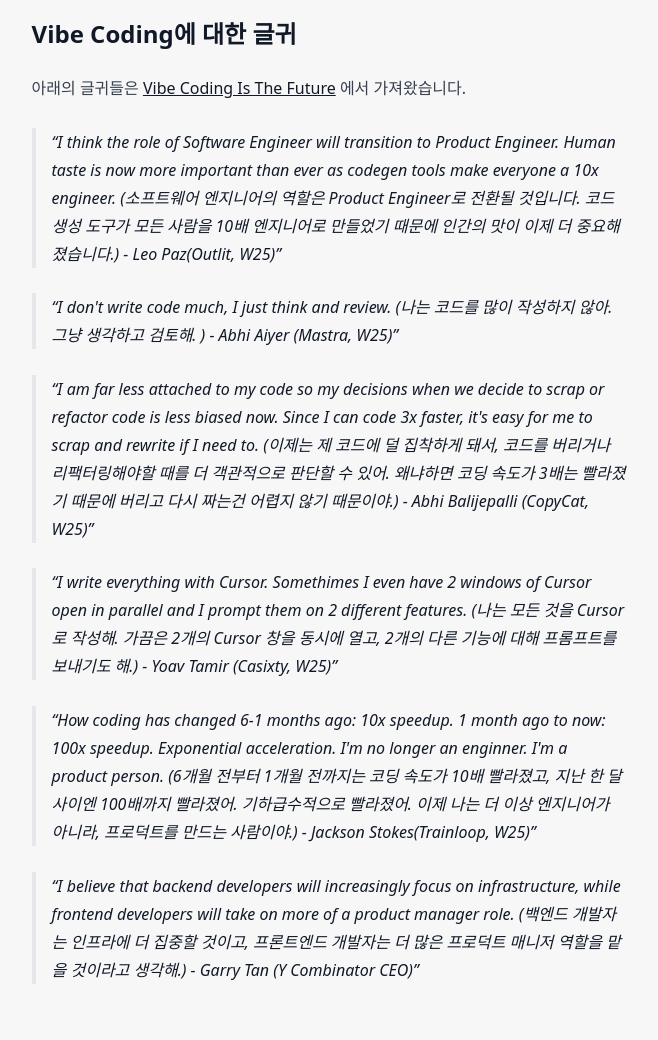
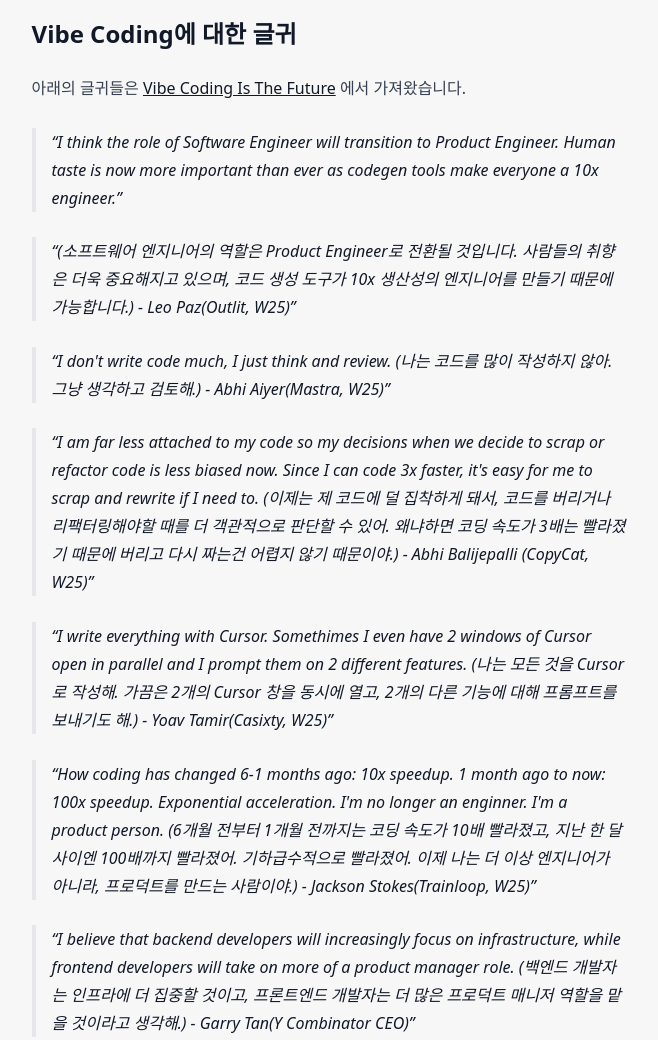
Before and after one commit to Heunsig/tech-in-korean, an Eleventy site: page src/posts/vibe-coding.md in a window 1280 px wide. Shown: the part 1600-2640 px from the top of the page, without its empty margins (311-969 px from the left). Built offline with nearby package versions, Linux system fonts and the light colour scheme; Eleventy itself is replaced by a stand-in of ours; files that its build step writes are made by us from their sources; what shiki would draw is missing.

Commit message:
docs(posts): refine quotes in vibe coding post for clarity and consistency

```diff
--- a/src/posts/vibe-coding.md
+++ b/src/posts/vibe-coding.md
@@ -31,14 +31,15 @@
 아래의 글귀들은 [Vibe Coding Is The Future](https://youtu.be/IACHfKmZMr8?si=fVM3EVIjchOWeLuY) 에서 가져왔습니다.
 
 > I think the role of Software Engineer will transition to Product Engineer. Human taste is now more important than ever as codegen tools make everyone a 10x engineer.
-> (소프트웨어 엔지니어의 역할은 Product Engineer로 전환될 것입니다. 코드 생성 도구가 모든 사람을 10배 엔지니어로 만들었기 때문에 인간의 맛이 이제 더 중요해졌습니다.) - Leo Paz(Outlit, W25)
 
-> I don't write code much, I just think and review. (나는 코드를 많이 작성하지 않아. 그냥 생각하고 검토해. ) - Abhi Aiyer (Mastra, W25)
+> (소프트웨어 엔지니어의 역할은 Product Engineer로 전환될 것입니다. 사람들의 취향은 더욱 중요해지고 있으며, 코드 생성 도구가 10x 생산성의 엔지니어를 만들기 때문에 가능합니다.) - Leo Paz(Outlit, W25)
+
+> I don't write code much, I just think and review. (나는 코드를 많이 작성하지 않아. 그냥 생각하고 검토해.) - Abhi Aiyer(Mastra, W25)
 
 > I am far less attached to my code so my decisions when we decide to scrap or refactor code is less biased now. Since I can code 3x faster, it's easy for me to scrap and rewrite if I need to. (이제는 제 코드에 덜 집착하게 돼서, 코드를 버리거나 리팩터링해야할 때를 더 객관적으로 판단할 수 있어. 왜냐하면 코딩 속도가 3배는 빨라졌기 때문에 버리고 다시 짜는건 어렵지 않기 때문이야.) - Abhi Balijepalli (CopyCat, W25)
 
-> I write everything with Cursor. Somethimes I even have 2 windows of Cursor open in parallel and I prompt them on 2 different features. (나는 모든 것을 Cursor로 작성해. 가끔은 2개의 Cursor 창을 동시에 열고, 2개의 다른 기능에 대해 프롬프트를 보내기도 해.) - Yoav Tamir (Casixty, W25)
+> I write everything with Cursor. Somethimes I even have 2 windows of Cursor open in parallel and I prompt them on 2 different features. (나는 모든 것을 Cursor로 작성해. 가끔은 2개의 Cursor 창을 동시에 열고, 2개의 다른 기능에 대해 프롬프트를 보내기도 해.) - Yoav Tamir(Casixty, W25)
 
 > How coding has changed 6-1 months ago: 10x speedup. 1 month ago to now: 100x speedup. Exponential acceleration. I'm no longer an enginner. I'm a product person. (6개월 전부터 1개월 전까지는 코딩 속도가 10배 빨라졌고, 지난 한 달 사이엔 100배까지 빨라졌어. 기하급수적으로 빨라졌어. 이제 나는 더 이상 엔지니어가 아니라, 프로덕트를 만드는 사람이야.) - Jackson Stokes(Trainloop, W25)
 
-> I believe that backend developers will increasingly focus on infrastructure, while frontend developers will take on more of a product manager role. (백엔드 개발자는 인프라에 더 집중할 것이고, 프론트엔드 개발자는 더 많은 프로덕트 매니저 역할을 맡을 것이라고 생각해.) - Garry Tan (Y Combinator CEO)
+> I believe that backend developers will increasingly focus on infrastructure, while frontend developers will take on more of a product manager role. (백엔드 개발자는 인프라에 더 집중할 것이고, 프론트엔드 개발자는 더 많은 프로덕트 매니저 역할을 맡을 것이라고 생각해.) - Garry Tan(Y Combinator CEO)
```
